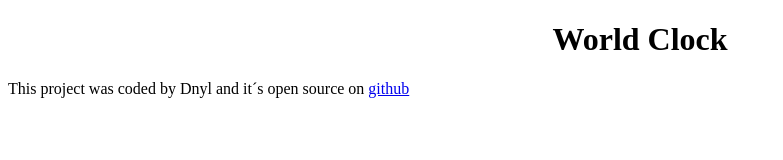
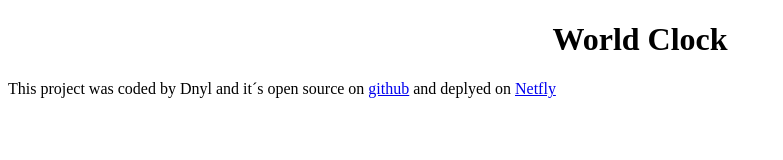
Before and after one commit to DNyl01/world-clock, a plain HTML site: page index.html in a window 1280 px wide. Shown: the whole page, without its empty margins (0-783 px from the left). Drawn offline with Linux system fonts and the light colour scheme.

Commit message:
added source and deploy link

```diff
--- a/index.html
+++ b/index.html
@@ -11,7 +11,7 @@
  <h1>World Clock</h1>
 
 
- <footer>This project was coded by Dnyl and it´s open source on <a href="#" target="_blank">github</a></footer>
+ <footer>This project was coded by Dnyl and it´s open source on <a href="https://github.com/DNyl01" target="_blank">github</a> and deplyed on <a href="https://verdant-llama-025ef2.netlify.app/" target="_blank">Netfly</a> </footer>
  <script src="script.js"></script>
 </body>
 </html>
```
